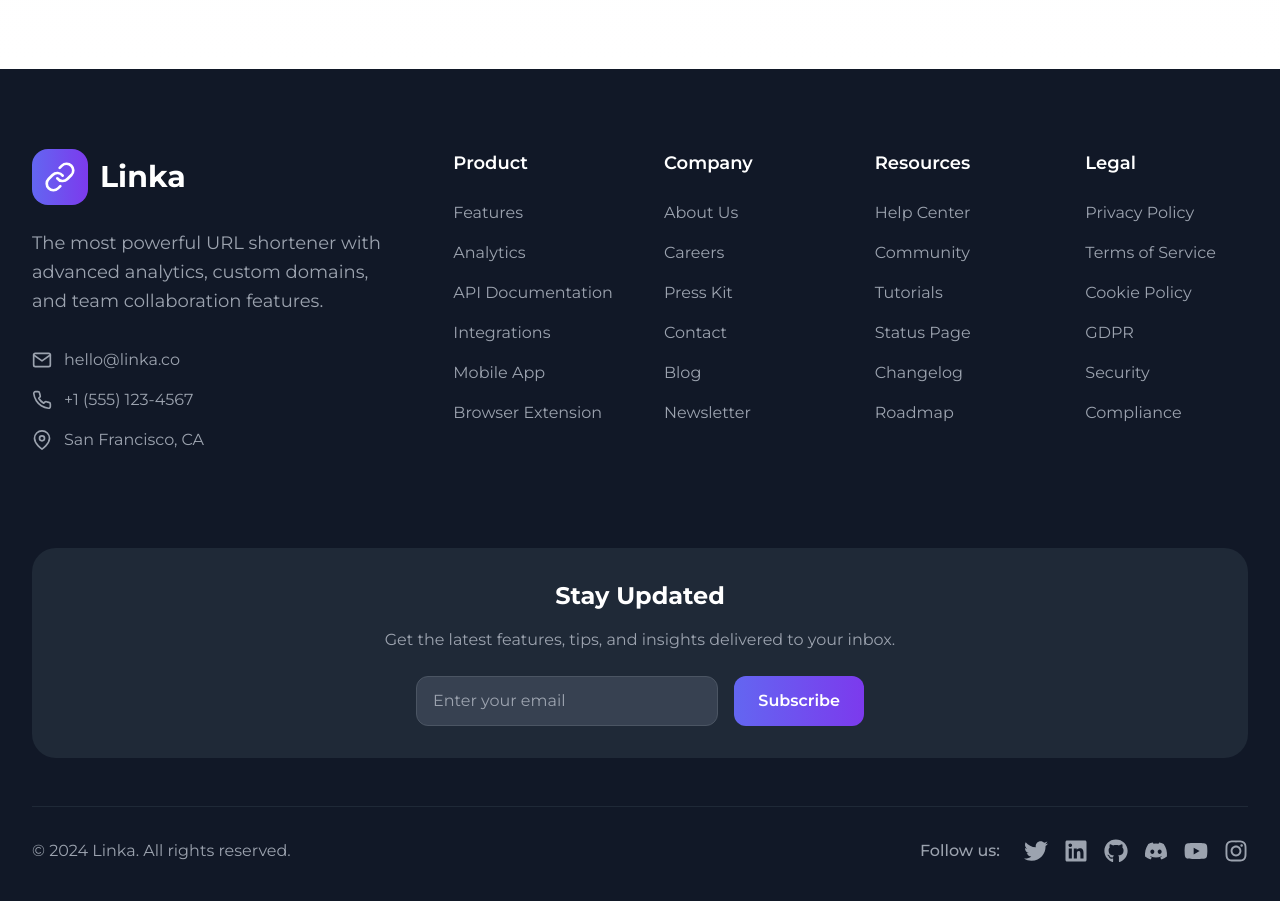
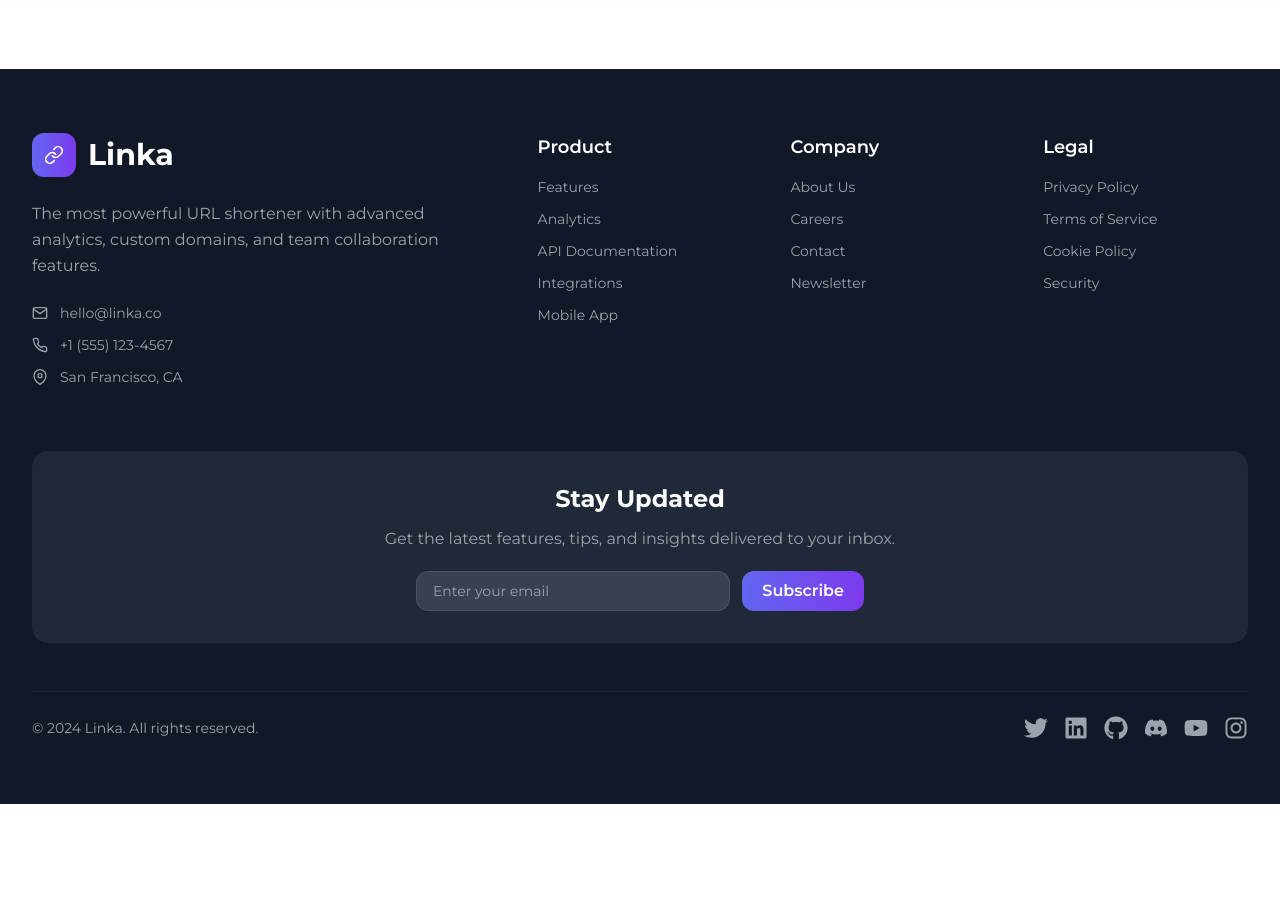
Before and after one commit to DieG02/Linka, a React (Vite) app: page / in a window 1280 px wide. Shown: the part 3200-4101 px from the top of the page. After the commit the page ends 4004 px from the top, so only its background shows below. Built offline with nearby package versions, Linux system fonts and the light colour scheme.

Commit message:
[fix] visual changes

```diff
--- a/src/components/Footer.tsx
+++ b/src/components/Footer.tsx
@@ -7,6 +7,7 @@ import {
   FaYoutube,
   FaInstagram,
 } from "react-icons/fa";
+import { motion } from "framer-motion";
 
 const Footer = () => {
   const socialLinks = [
@@ -55,64 +56,42 @@ const Footer = () => {
       "API Documentation",
       "Integrations",
       "Mobile App",
-      "Browser Extension",
     ],
-    Company: [
-      "About Us",
-      "Careers",
-      "Press Kit",
-      "Contact",
-      "Blog",
-      "Newsletter",
-    ],
-    Resources: [
-      "Help Center",
-      "Community",
-      "Tutorials",
-      "Status Page",
-      "Changelog",
-      "Roadmap",
-    ],
-    Legal: [
-      "Privacy Policy",
-      "Terms of Service",
-      "Cookie Policy",
-      "GDPR",
-      "Security",
-      "Compliance",
-    ],
+    Company: ["About Us", "Careers", "Contact", "Newsletter"],
+    Legal: ["Privacy Policy", "Terms of Service", "Cookie Policy", "Security"],
   };
 
   return (
-    <footer className="bg-gray-900 text-white py-20">
-      <div className="max-w-7xl mx-auto px-4 sm:px-6 lg:px-8">
+    <footer className="bg-gray-900 text-white py-16">
+      <div className="max-w-7xl mx-auto px-4 sm:px-6 md:px-8">
         {/* Main footer content */}
-        <div className="grid grid-cols-1 lg:grid-cols-6 gap-12 mb-16">
+        <div className="grid grid-cols-1 sm:grid-cols-2 lg:grid-cols-5 gap-12 mb-16">
           {/* Brand section */}
-          <div className="lg:col-span-2">
+          <div className="sm:col-span-2">
             <div className="flex items-center space-x-3 mb-6">
-              <div className="bg-gradient-to-r from-indigo-500 to-purple-600 p-3 rounded-2xl">
-                <FiLink className="h-8 w-8 text-white" />
+              <div className="bg-gradient-to-r from-indigo-500 to-purple-600 p-3 rounded-xl">
+                <FiLink className="h-5 w-5 text-white" />
               </div>
               <span className="text-3xl font-bold">Linka</span>
             </div>
-            <p className="text-gray-400 text-lg leading-relaxed mb-8 max-w-md">
+
+            <p className="text-gray-400 text-base leading-relaxed mb-6 max-w-md">
               The most powerful URL shortener with advanced analytics, custom
               domains, and team collaboration features.
             </p>
 
             {/* Contact info */}
-            <div className="space-y-4 mb-8">
-              <div className="flex items-center space-x-3 text-gray-400">
-                <FiMail className="h-5 w-5" />
+            <div className="space-y-3 text-gray-400 text-sm">
+              <div className="flex items-center space-x-3">
+                <FiMail className="h-4 w-4" />
                 <span>hello@linka.co</span>
               </div>
-              <div className="flex items-center space-x-3 text-gray-400">
-                <FiPhone className="h-5 w-5" />
+              <div className="flex items-center space-x-3">
+                <FiPhone className="h-4 w-4" />
                 <span>+1 (555) 123-4567</span>
               </div>
-              <div className="flex items-center space-x-3 text-gray-400">
-                <FiMapPin className="h-5 w-5" />
+              <div className="flex items-center space-x-3">
+                <FiMapPin className="h-4 w-4" />
                 <span>San Francisco, CA</span>
               </div>
             </div>
@@ -121,15 +100,15 @@ const Footer = () => {
           {/* Links sections */}
           {Object.entries(footerLinks).map(([category, links]) => (
             <div key={category}>
-              <h4 className="text-white font-semibold text-lg mb-6 ">
+              <h4 className="text-white font-semibold text-lg mb-4">
                 {category}
               </h4>
-              <ul className="space-y-4">
-                {links.map((link, index) => (
-                  <li key={index}>
+              <ul className="space-y-3 text-sm">
+                {links.map((link, i) => (
+                  <li key={i}>
                     <a
                       href="#"
-                      className="text-gray-400 hover:text-white transition-colors text-base hover:underline"
+                      className="text-gray-400 hover:text-white transition-colors hover:underline"
                     >
                       {link}
                     </a>
@@ -141,51 +120,48 @@ const Footer = () => {
         </div>
 
         {/* Newsletter signup */}
-        <div className="bg-gray-800 rounded-3xl p-8 mb-12">
+        <div className="bg-gray-800 rounded-2xl p-6 sm:p-8 mb-12">
           <div className="max-w-2xl mx-auto text-center">
-            <h3 className="text-2xl font-bold mb-4 ">Stay Updated</h3>
-            <p className="text-gray-400 mb-6">
+            <h3 className="text-xl sm:text-2xl font-bold mb-3">Stay Updated</h3>
+            <p className="text-gray-400 mb-5 text-sm sm:text-base">
               Get the latest features, tips, and insights delivered to your
               inbox.
             </p>
-            <div className="flex flex-col sm:flex-row gap-4 max-w-md mx-auto">
+            <div className="flex flex-col sm:flex-row gap-3 max-w-md mx-auto">
               <input
                 type="email"
                 placeholder="Enter your email"
-                className="flex-1 px-4 py-3 rounded-xl bg-gray-700 border border-gray-600 text-white placeholder-gray-400 focus:outline-none focus:border-indigo-500"
+                className="flex-1 px-4 py-2 rounded-xl bg-gray-700 border border-gray-600 text-white placeholder-gray-400 focus:outline-none focus:border-indigo-500 text-sm"
               />
-              <button className="bg-gradient-to-r from-indigo-500 to-purple-600 text-white px-6 py-3 rounded-xl font-semibold hover:shadow-lg transition-all duration-300">
+              <motion.button
+                whileHover={{ scale: 1.05 }}
+                whileTap={{ scale: 0.95 }}
+                className="bg-gradient-to-r from-indigo-500 to-purple-600 text-white px-5 py-2 rounded-xl font-semibold"
+              >
                 Subscribe
-              </button>
+              </motion.button>
             </div>
           </div>
         </div>
 
-        {/* Social media and bottom section */}
-        <div className="border-t border-gray-800 pt-8">
-          <div className="flex flex-col md:flex-row justify-between items-center space-y-6 md:space-y-0">
-            <div className="flex items-center space-x-6">
-              <p className="text-gray-400">
+        {/* Social media */}
+        <div className="border-t border-gray-800 pt-6 flex flex-col md:flex-row justify-between items-center gap-6">
+          <p className="text-gray-400 text-sm">
             © 2024 Linka. All rights reserved.
           </p>
-            </div>
-
-            {/* Social media links */}
-            <div className="flex items-center space-x-6">
-              <span className="text-gray-400 font-medium">Follow us:</span>
-              <div className="flex space-x-4">
+          <div className="flex items-center gap-4">
             {socialLinks.map((social, index) => (
-                  <a
+              <motion.a
                 key={index}
                 href={social.href}
                 aria-label={social.label}
-                    className={`text-gray-400 ${social.color} transition-colors transform hover:scale-110 duration-200`}
+                className={`text-gray-400 ${social.color}`}
+                whileHover={{ rotate: 10, scale: 1.2 }}
+                whileTap={{ scale: 0.9 }}
               >
-                    <social.icon className="h-6 w-6" />
-                  </a>
+                <social.icon className="h-5 w-5 sm:h-6 sm:w-6" />
+              </motion.a>
             ))}
-              </div>
-            </div>
           </div>
         </div>
       </div>
--- a/src/components/URLShortener.tsx
+++ b/src/components/URLShortener.tsx
@@ -74,8 +74,8 @@ const URLShortener = () => {
 
   return (
     <>
-      <div className="w-full relative max-w-4xl mx-auto space-y-6 bg-white/90 backdrop-blur-xl rounded-3xl shadow-2xl border border-gray-200/50 p-8 md:p-12">
-        <div className="flex gap-6">
+      <div className="w-full relative max-w-4xl mx-auto space-y-6 bg-white/90 backdrop-blur-xl rounded-3xl shadow-2xl border border-gray-200/50 p-6 sm:p-8 md:p-12">
+        <div className="flex gap-4 sm:gap-6 flex-col md:flex-row">
           <div className="relative flex-grow">
             <div className="absolute left-6 top-1/2 transform -translate-y-1/2 z-10">
               <FiLink
@@ -140,7 +140,7 @@ const URLShortener = () => {
       <AnimatePresence>
         {showModal && (
           <motion.div
-            className="fixed top-0 left-0 inset-0 z-50 flex items-center justify-center bg-black/50 backdrop-blur-sm h-screen w-screen"
+            className="fixed top-0 left-0 inset-0 z-50 flex items-center p-4 justify-center bg-black/50 backdrop-blur-sm h-screen w-screen"
             initial={{ opacity: 0 }}
             animate={{ opacity: 1 }}
             exit={{ opacity: 0 }}
@@ -155,12 +155,12 @@ const URLShortener = () => {
             >
               <button
                 onClick={() => setShowModal(false)}
-                className="absolute top-4 right-4 text-gray-400 hover:text-gray-600"
+                className="absolute top-6 right-6 text-gray-400 hover:text-gray-600"
               >
                 <FiX className="w-6 h-6" />
               </button>
 
-              <h3 className="text-xl font-semibold text-gray-900 mb-6">
+              <h3 className="text-xl font-semibold text-gray-900 mb-4 md:mb-6">
                 Your Shortened URL
               </h3>
 
--- a/src/views/HeroSection.tsx
+++ b/src/views/HeroSection.tsx
@@ -55,7 +55,7 @@ export default function HeroSection() {
           </motion.div>
 
           <motion.h1
-            className="text-5xl md:text-6xl font-bold text-gray-800 mb-6"
+            className="text-4xl sm:text-5xl md:text-6xl font-bold text-gray-800 mb-6"
             variants={fadeInUp}
             initial="hidden"
             animate="visible"
```
Lines whose indentation alone changed are shown as unchanged.
